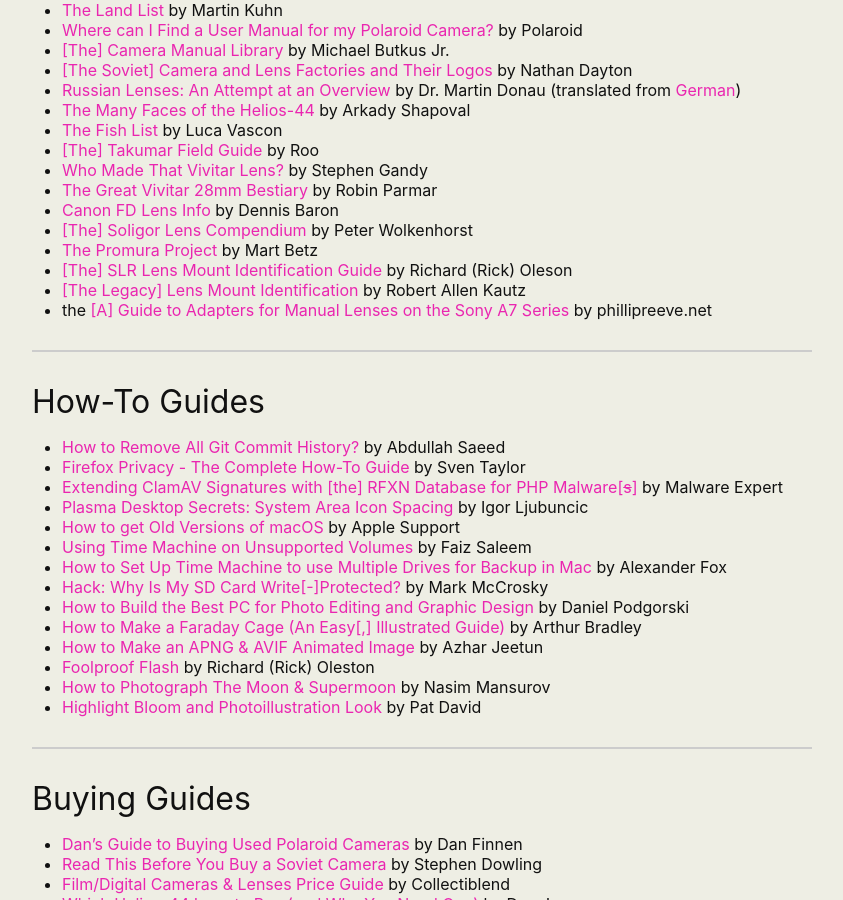
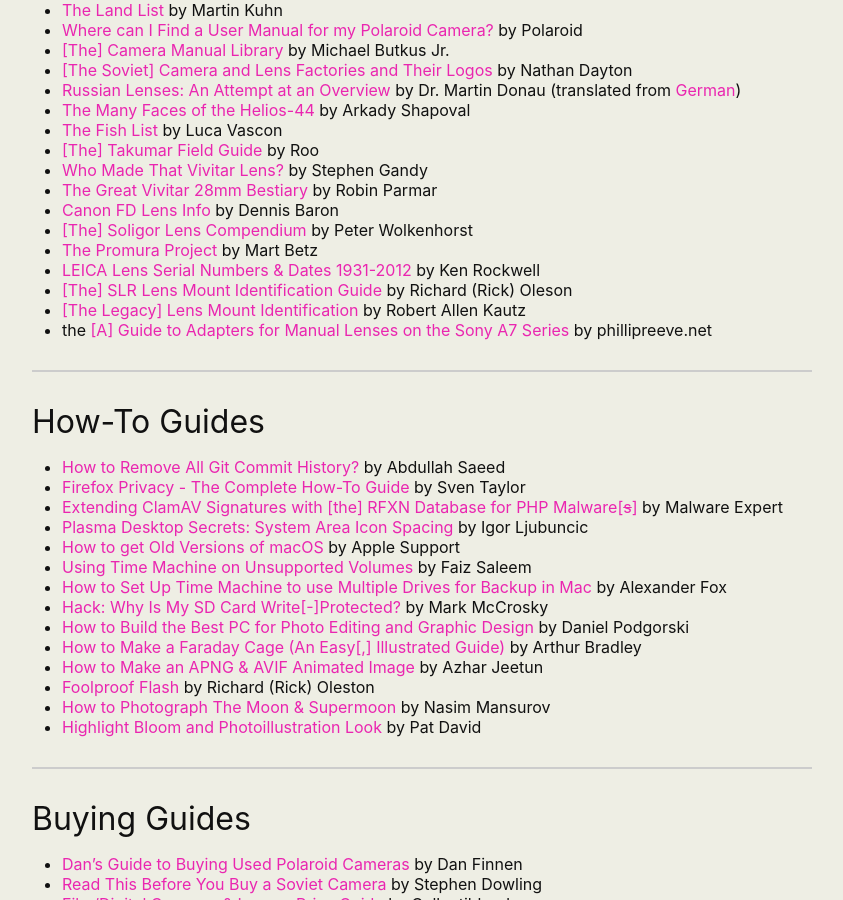
Before and after one commit to martbetz/martbetz.github.io, a Jekyll site: the page built from useful-links.html, in a window 1280 px wide and 900 px high, scrolled down 9549 px. Shown: the whole window, without its empty margins (218-1061 px from the left). Built offline with Jekyll 4.4.1, drawn with Linux system fonts in a browser that asks for light colours.

Commit message:
Update useful-links.html

```diff
--- a/useful-links.html
+++ b/useful-links.html
@@ -503,6 +503,7 @@
 <li><a href="https://web.mit.edu/dennis/www/canon/fd-lens-info.html">Canon FD Lens Info</a> by Dennis Baron</li>
 <li><a href="https://www.apotelyt.com/photo-lens/soligor-catalog">[The] Soligor Lens Compendium</a> by Peter Wolkenhorst</li>
 <li><a href="https://github.com/martbetz/thepromuraproject">The Promura Project</a> by Mart Betz</li>
+<li><a href="https://www.kenrockwell.com/leica/lens-serial-numbers.htm">LEICA Lens Serial Numbers & Dates 1931-2012</a> by Ken Rockwell</li>
 <li><a href="https://vintagelens.nl/2018/02/19/slr-lens-mount-identification-guide-richard-oleson/">[The] SLR Lens Mount Identification Guide</a> by Richard (Rick) Oleson</li>
 <li><a href=" https://www.robertallenkautzphoto.com/lens-mount-identification">[The Legacy] Lens Mount Identification</a> by Robert Allen Kautz</li>
 <li>the <a href="https://phillipreeve.net/blog/adapters-manual-lenses-sony-a7-series-guide/">[A] Guide to Adapters for Manual Lenses on the Sony A7 Series</a> by phillipreeve.net</li>
```
